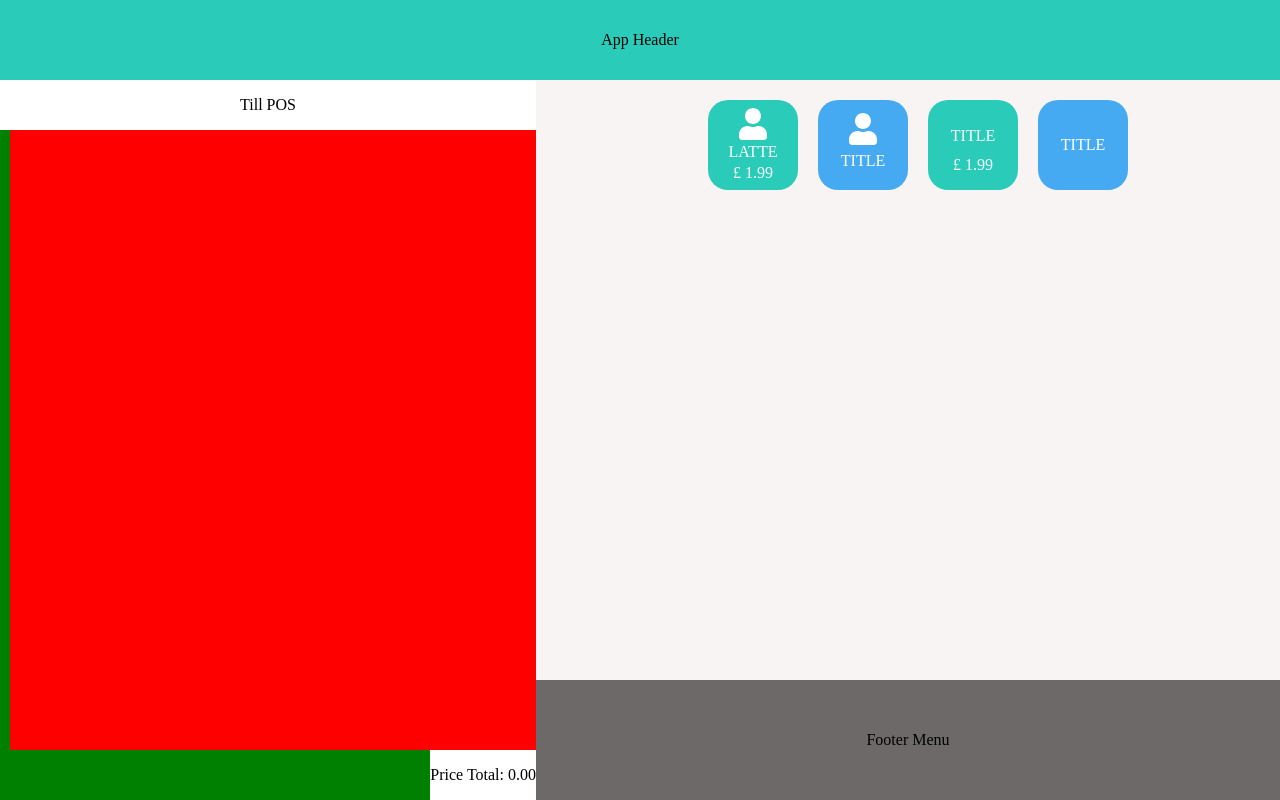
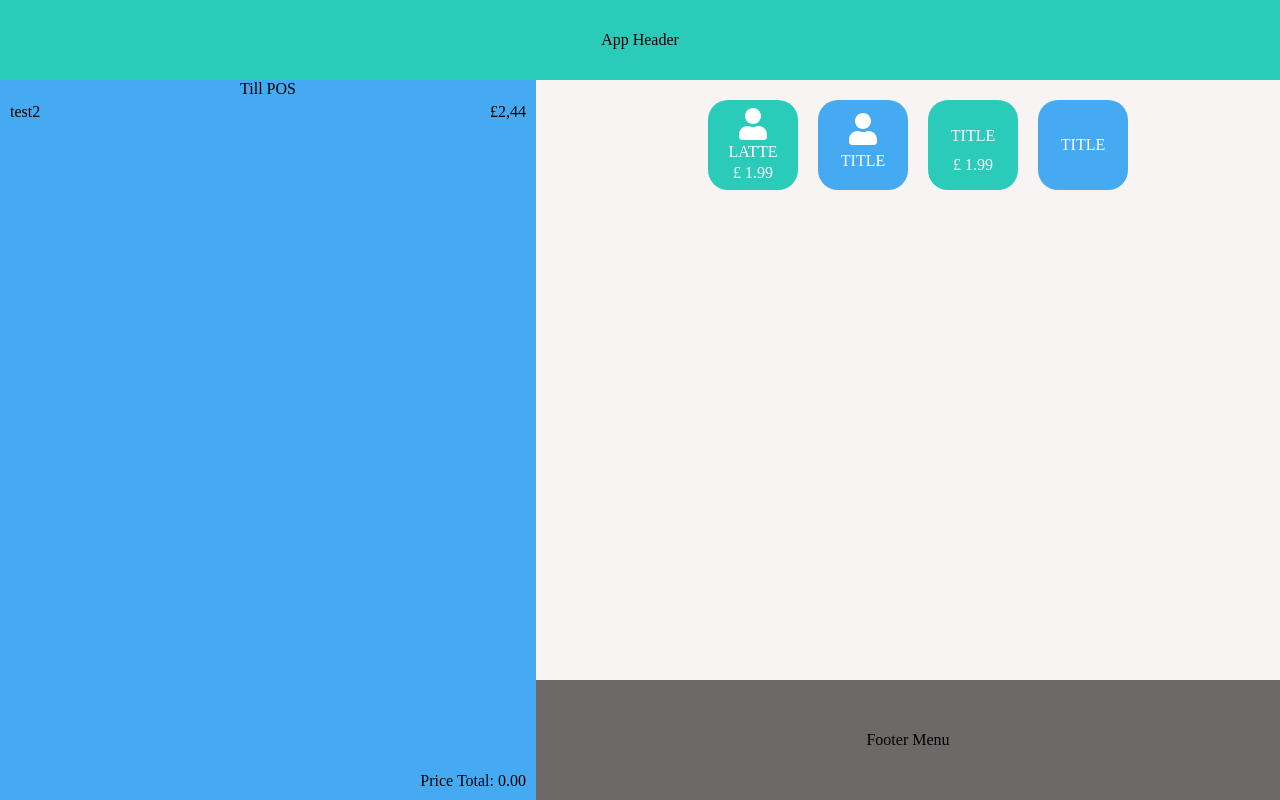
Before and after one commit to EdAncerys/TillAppOnMobileDevicesReact, a React (Create React App) app: page / in a window 1280 px wide. Built offline with nearby package versions, Linux system fonts and the light colour scheme.

Commit message:
Create TillAppTextPrint component

```diff
--- a/src/Components/TillApp/TillApp.jsx
+++ b/src/Components/TillApp/TillApp.jsx
@@ -7,7 +7,9 @@ import TillAppSideMenu from './TillAppSideMenu';
 
 export default function AppMenu() {
   const [totalPrice, setTotalPrice] = useState(0);
-  const [selectedItems, setSelectedItems] = useState([]);
+  const [selectedItems, setSelectedItems] = useState([
+    { title: 'test2', price: '2,44' },
+  ]);
 
   return (
     <TillAppContext.Provider
--- a/src/Components/TillApp/TillAppSideMenu.jsx
+++ b/src/Components/TillApp/TillAppSideMenu.jsx
@@ -1,6 +1,7 @@
 import React, { useContext } from 'react';
 
 import { TillAppContext } from './TillAppContext';
+import TillAppTextPrint from './TillAppTextPrint';
 
 export default function TillAppSideMenu() {
   const { totalPrice, selectedItems } = useContext(TillAppContext);
@@ -8,15 +9,17 @@ export default function TillAppSideMenu() {
   return (
     <div style={styles.container}>
       <div style={styles.header}>
-        <p>Till POS</p>
+        <div>Till POS</div>
       </div>
       <div style={styles.mainMenu}>
         {selectedItems.map((item) => (
-          <div>poop</div>
+          <TillAppTextPrint title={item.title} price={item.price} />
         ))}
       </div>
       <div style={styles.footerMenu}>
-        <p>Price Total: {totalPrice.toFixed(2)}</p>
+        <div style={styles.footerText}>
+          <div>Price Total: {totalPrice.toFixed(2)}</div>
+        </div>
       </div>
     </div>
   );
@@ -26,7 +29,6 @@ const styles = {
   container: {
     display: 'flex',
     flexDirection: 'column',
-    backgroundColor: 'green',
     height: '90vh',
   },
   header: {
@@ -34,18 +36,19 @@ const styles = {
     justifyItems: 'center',
     width: '100%',
     alignSelf: 'start',
-    backgroundColor: 'white',
   },
   mainMenu: {
     marginLeft: 10,
+    marginRight: 10,
     height: 80,
-    backgroundColor: 'red',
     flex: 1,
     overflow: 'scroll',
   },
   footerMenu: {
-    backgroundColor: 'white',
     alignSelf: 'end',
     marginLeft: 'auto',
   },
+  footerText: {
+    margin: 10,
+  },
 };
--- /dev/null
+++ b/src/Components/TillApp/TillAppTextPrint.jsx
@@ -0,0 +1,20 @@
+import React from 'react';
+
+export default function TillAppTextPrint({ title, price }) {
+  return (
+    <div style={styles.container}>
+      <div style={{ ...styles.text, ...{ flex: 1 } }}>{title}</div>
+      <div style={styles.text}>£{price}</div>
+    </div>
+  );
+}
+
+const styles = {
+  container: {
+    display: 'flex',
+    padding: 0,
+  },
+  text: {
+    marginTop: 5,
+  },
+};
```
